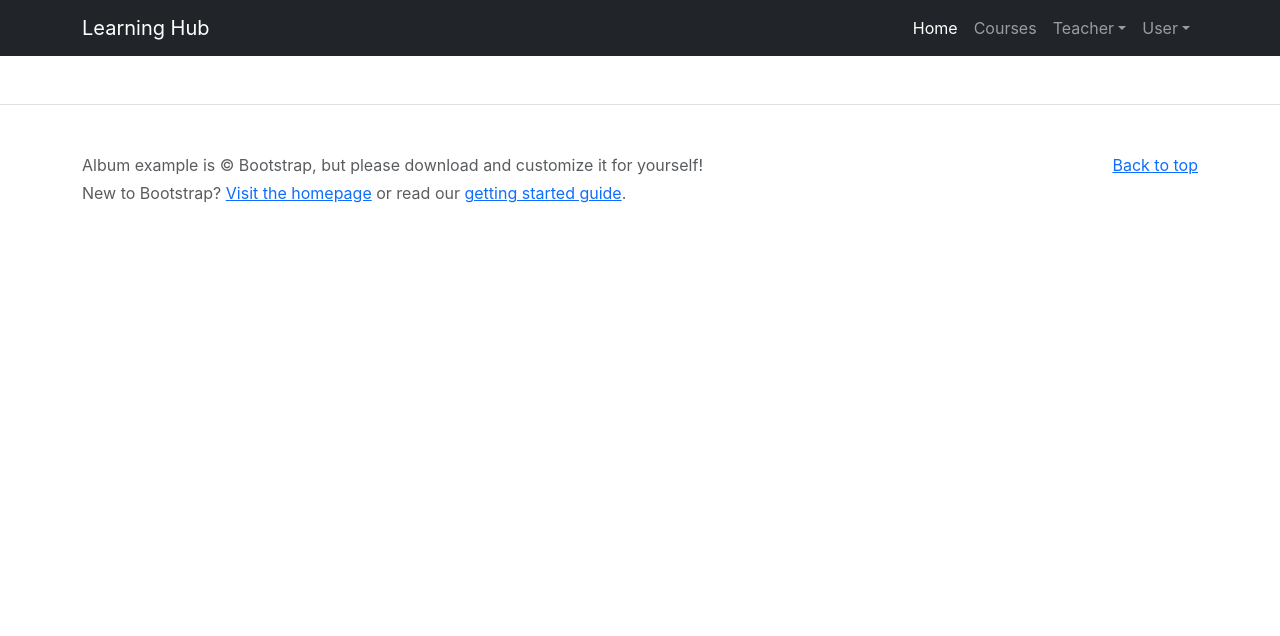
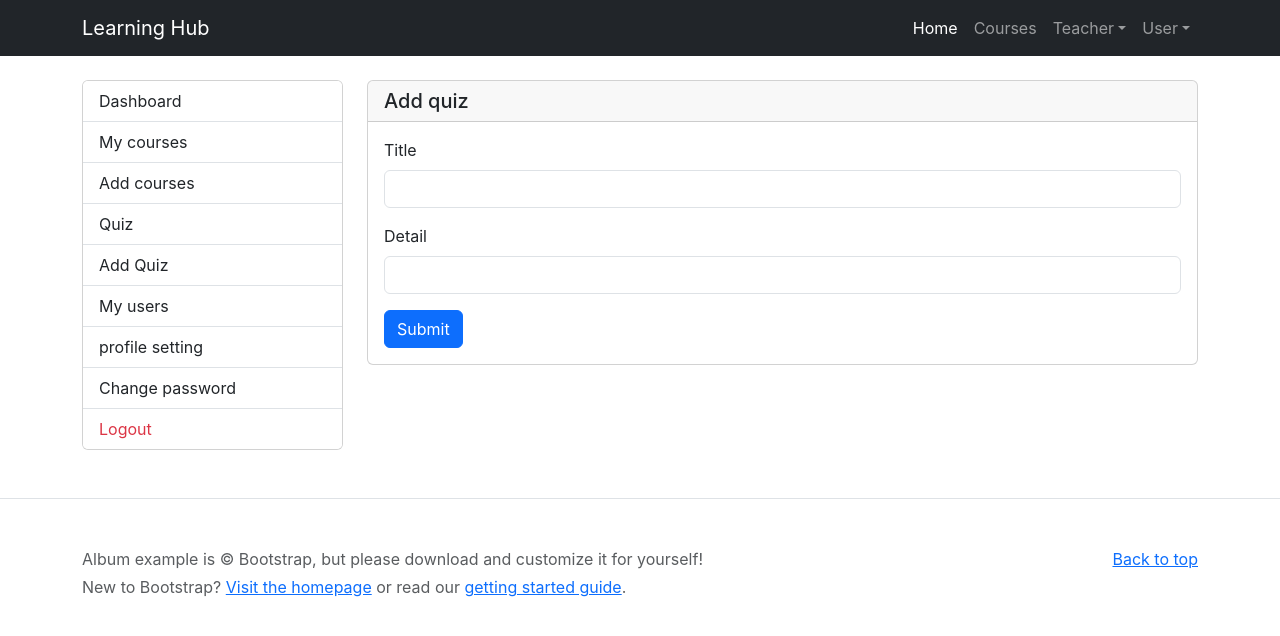
Before and after one commit to Athulya-k-k/Learning-management-front_end, a React (Create React App) app: page /add-quiz in a window 1280 px wide. Shown: the top 636 px of the page. Built offline with nearby package versions, Linux system fonts and the light colour scheme.

Commit message:
quiz in teacher dashboard

```diff
--- a/src/components/Main.js
+++ b/src/components/Main.js
@@ -36,6 +36,8 @@ import EnrolledStudents from "./Teacher/EnrolledStudents";
 import AddAssignment from "./Teacher/AddAssignment";
 import ShowAssignment from "./Teacher/ShowAssignment";
 import StudentAssignments from "./User/StudentAssignments";
+import AddQuiz from "./Teacher/AddQuiz";
+import AllQuiz from "./Teacher/AllQuiz";
 
 function Main() {
   return (
@@ -78,6 +80,8 @@ function Main() {
         <Route path="/add-assignment/:student_id/:teacher_id" element={<AddAssignment />} />
         <Route path="/show-assignment/:student_id/:teacher_id" element={<ShowAssignment />} />
         <Route path="/my-assignments/" element={<StudentAssignments />} />
+        <Route path="/add-quiz" element={<AddQuiz />} />
+        <Route path="/quiz" element={<AllQuiz />} />
       </Routes>
       <Footer />
     </div>
--- a/src/components/Teacher/AddAssignment.js
+++ b/src/components/Teacher/AddAssignment.js
@@ -57,6 +57,28 @@ function AddAssignment() {
           console.log(error.response.data);
         }
       });
+
+
+          const notifyData = new FormData();
+
+          notifyData.append("notify_subject", 'assignment');
+          notifyData.append("notify_for", 'student');
+          notifyData.append("student", student_id);
+          notifyData.append("stu", student_id);
+          notifyData.append("student", student_id);
+          axios
+          .post(baseUrl + "/save-notification/", notifyData, {
+            headers: {
+              "Content-Type": "multipart/form-data",
+            },
+          })
+          .then((res) => {
+            console.log('notification added');
+          })
+          window.location.reload();
+
+          // Do not clear the form data after the toast
+
   };
 
   return (
--- /dev/null
+++ b/src/components/Teacher/AddQuiz.js
@@ -0,0 +1,112 @@
+
+import TeacherSidebar from "./TeacherSidebar";
+import { useState,} from "react";
+import axios from "axios";
+
+const baseUrl = "http://127.0.0.1:8000/api";
+
+function AddQuiz() {
+
+  const [quizData, setquizData] = useState({
+    title: "",
+    detail:'',
+
+  });
+
+
+
+  const handleChange = (event) => {
+    setquizData({
+      ...quizData,
+      [event.target.name]: event.target.value,
+    });
+  };
+
+
+
+  const formSubmit = () => {
+    const teacher_id=localStorage.getItem('teacherId')
+    const formData = new FormData();
+
+
+    formData.append("teacher", teacher_id); // You may need to replace this with the actual teacher ID.
+    formData.append("title", quizData.title);
+    formData.append("detail", quizData.detail);
+
+
+    axios
+      .post(baseUrl + "/quiz/", formData, {
+
+      })
+      .then((res) => {
+        window.location.href = "/add-quiz";
+      })
+      .catch((error) => {
+        // Handle and log the error here
+        console.error(error);
+
+        // You can also access the response data if available
+        if (error.response) {
+          console.log(error.response.data);
+        }
+      });
+  };
+
+  return (
+    <div className="container mt-4">
+      <div className="row">
+        <aside className="col-md-3">
+          <TeacherSidebar />
+        </aside>
+        <section className="col-md-9">
+          <div className="card">
+            <h5 className="card-header">Add quiz</h5>
+            <div className="card-body">
+              <form>
+
+
+                <div className="mb-3">
+                  <label htmlFor="title" className="form-label">
+                    Title
+                  </label>
+                  <input
+                    onChange={handleChange}
+                    type="text"
+                    name="title"
+                    className="form-control"
+                    id="title"
+                  />
+                </div>
+
+                <div className="mb-3">
+                  <label htmlFor="description" className="form-label">
+                    Detail
+                  </label>
+                  <input
+                    onChange={handleChange}
+                    type="text"
+                    name="detail"
+                    className="form-control"
+                    id="description"
+                  />
+                </div>
+
+
+
+                <button
+                  type="button"
+                  onClick={formSubmit}
+                  className="btn btn-primary"
+                >
+                  Submit
+                </button>
+              </form>
+            </div>
+          </div>
+        </section>
+      </div>
+    </div>
+  );
+}
+
+export default AddQuiz;
--- /dev/null
+++ b/src/components/Teacher/AllQuiz.js
@@ -0,0 +1,83 @@
+import { Link } from "react-router-dom";
+import TeacherSidebar from "./TeacherSidebar";
+import { useState, useEffect } from "react";
+import axios from "axios";
+
+const baseUrl = "http://localhost:8000/api";
+function AllQuiz() {
+  const [quizData, setQuizData] = useState([]);
+
+  const teacherId = localStorage.getItem("teacherId");
+  console.log(teacherId);
+
+  useEffect(() => {
+    try {
+      axios.get(baseUrl + "/teacher-quiz/" + teacherId).then((res) => {
+        setQuizData(res.data);
+      });
+    } catch (error) {
+      console.log(error);
+    }
+  }, []);
+  console.log(quizData);
+
+  return (
+    <div className="container mt-4">
+      <div className="row">
+        <aside className="col-md-3">
+          <TeacherSidebar />
+        </aside>
+        <section className="col-md-9">
+          <div className="card">
+            <h5 className="card-header">All Quiz</h5>
+            <div className="card-body">
+              <table className="table table-bordered">
+                <thead>
+                  <tr>
+                    <th>Name</th>
+
+                    <th>Total Questions</th>
+                    <th>Action</th>
+                  </tr>
+                </thead>
+                <tbody>
+                  {quizData.map((quiz, index) => (
+                    <tr>
+                      <td>
+                        <Link to={"/all-questions/" + quiz.id}>
+                          {quiz.title}
+                        </Link>
+                      </td>
+
+                      <td>
+                        <Link to="#">123</Link>
+                      </td>
+                      <td>
+                        <Link
+                          className="btn btn-info btn-sm "
+                          to="#"
+                        >
+                          Edit
+                        </Link>
+                        <Link
+                          className="btn btn-success btn-sm ms-2"
+                          to={`/add-quiz-question/${quiz.id}`}
+                        >
+                          Add question
+                        </Link>
+                        <button className="btn btn-danger btn-sm ms-2">
+                          delete
+                        </button>
+                      </td>
+                    </tr>
+                  ))}
+                </tbody>
+              </table>
+            </div>
+          </div>
+        </section>
+      </div>
+    </div>
+  );
+}
+export default AllQuiz;
--- a/src/components/Teacher/TeacherSidebar.js
+++ b/src/components/Teacher/TeacherSidebar.js
@@ -11,7 +11,8 @@ function TeacherSidebar(){
         <Link to="/teacherdashboard" className="list-group-item list-group=item-action">Dashboard</Link>
         <Link to="/teachercourses" className="list-group-item list-group=item-action">My courses</Link>
         <Link to="/addcourses" className="list-group-item list-group=item-action">Add courses</Link>
-
+        <Link to="/quiz" className="list-group-item list-group=item-action">Quiz</Link>
+        <Link to="/add-quiz" className="list-group-item list-group=item-action">Add Quiz</Link>
         <Link to="/myusers" className="list-group-item list-group=item-action">My users</Link>
         <Link to="/teacherprofile" className="list-group-item list-group=item-action">profile setting</Link>
         <Link to="/teacherchangepass" className="list-group-item list-group=item-action">Change password</Link>
--- a/src/components/User/Dashboard.js
+++ b/src/components/User/Dashboard.js
@@ -16,7 +16,7 @@ function Dashboard(){
         try{
             axios.get(baseUrl+'/student/dashboard/'+studentId+'/')
             .then((res)=>{
-                console.log(res);
+                // console.log(res);
                 setDashboardData(res.data)
             })
         }catch(error){
--- a/src/components/User/FavCourses.js
+++ b/src/components/User/FavCourses.js
@@ -20,7 +20,7 @@ function FavCourses(){
           console.log(error);
         }
       }, []);
-      console.log(courseData);
+    //   console.log(courseData);
 
     return(
         <div className="container mt-4">
--- a/src/components/User/MyCourses.js
+++ b/src/components/User/MyCourses.js
@@ -20,7 +20,7 @@ function MyCourses(){
           console.log(error);
         }
       }, []);
-      console.log(courseData);
+    //   console.log(courseData);
 
     return(
         <div className="container mt-4">
--- a/src/components/User/RecCourses.js
+++ b/src/components/User/RecCourses.js
@@ -20,7 +20,7 @@ function RecCourses(){
           console.log(error);
         }
       }, []);
-      console.log(courseData);
+    //   console.log(courseData);
 
     return(
         <div className="container mt-4">
--- a/src/components/User/Sidebar.js
+++ b/src/components/User/Sidebar.js
@@ -1,5 +1,23 @@
+import axios from "axios";
+import { useEffect, useState } from "react";
 import { Link } from "react-router-dom";
+const baseUrl = "http://127.0.0.1:8000/api";
+
 function Sidebar(){
+    const[notifydata,setnotifydata]=useState([]);
+    const studentId=localStorage.getItem('studentId');
+    useEffect(()=>{
+        try{
+            axios.get(baseUrl+'/student/fetch-all-notifications/'+studentId+'/')
+            .then((res)=>{
+                console.log(res);
+                setnotifydata(res.data)
+            })
+        }catch(error){
+            console.log(error);
+        }
+    },[]);
+
     return(
 
 
@@ -12,7 +30,7 @@ function Sidebar(){
         <Link to="/mycourses" className="list-group-item list-group=item-action">My courses</Link>
         <Link to="/favcourses" className="list-group-item list-group=item-action">Favourite courses</Link>
         <Link to="/reccourses" className="list-group-item list-group=item-action">Recommended courses</Link>
-        <Link to="/my-assignments" className="list-group-item list-group=item-action"> Assignments</Link>
+        <Link to="/my-assignments" className="list-group-item list-group=item-action"> Assignments<span className="float-end badge bg-danger">{notifydata.length}</span></Link>
         <Link to="/profile" className="list-group-item list-group=item-action">profile setting</Link>
         <Link to="/changepass" className="list-group-item list-group=item-action">Change password</Link>
         <Link to="/userlogout" className="list-group-item list-group=item-action text-danger">Logout</Link>
```
